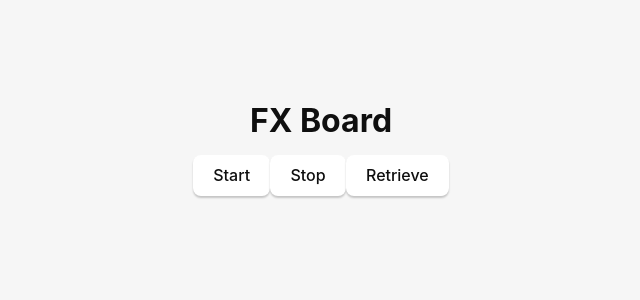
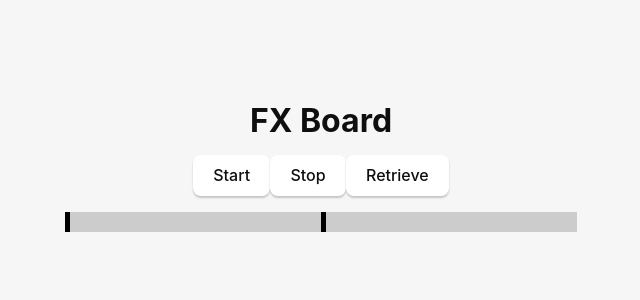
Before and after one commit to mfvargo/fx-board, a React (Vite) app: page / in a window 1280 px wide. Shown: the top 300 px of the page, without its empty margins (319-959 px from the left). Built offline with nearby package versions, Linux system fonts and the light colour scheme.

Commit message:
Add level meters

```diff
--- a/src/components/BoardSet.tsx
+++ b/src/components/BoardSet.tsx
@@ -1,11 +1,15 @@
 import { useContext, useEffect, useState } from "react";
 import { HandlerContext } from "../utils/HandlerContext";
 import { UnitModel } from "../utils/UnitModel";
+import LevelMeter from "./LevelMeter/LevelMeter";
 
 export default function BoardSet() {
 
     const [statusMsg, setStatusMsg] = useState("");
     const { unitHandler } = useContext(HandlerContext);
+    const [leftLevel, setLeftLevel] = useState(unitHandler.updatedModel.inputLeft);
+    const [rightLevel, setRightLevel] = useState(unitHandler.updatedModel.inputRight);
+    const sliderOrientation = "horizontal"
 
     useEffect(() => {
       unitHandler.subscribe("levels", "fx-board-app",  distributeLevels);
@@ -21,6 +25,8 @@ export default function BoardSet() {
 
     async function distributeLevels(model: UnitModel) {
         setStatusMsg(`Levels: ${JSON.stringify(model)}`);
+        setLeftLevel(model.inputLeft);
+        setRightLevel(model.inputRight);
     }
 
     async function start_audio() {
@@ -45,6 +51,17 @@ export default function BoardSet() {
             <button type="button" onClick={retrieve_boards}>Retrieve</button>
             </p>
             <p>{statusMsg}</p>
+            <LevelMeter
+                signal={leftLevel}
+                orientation={sliderOrientation}
+                size={"16rem"}
+            />
+            <LevelMeter
+                signal={rightLevel}
+                orientation={sliderOrientation}
+                size={"16rem"}
+            />
+
         </div>
     )
 }
--- /dev/null
+++ b/src/components/LevelMeter/LevelMeter.tsx
@@ -0,0 +1,67 @@
+import { Level } from "../../utils/UnitModel";
+import { min, max, maxWidth, signalToColor } from "../../utils/setSignalToColor";
+
+type RemString = `${number}rem`;
+
+interface LevelMeterProps {
+  signal: Level;
+  orientation: "horizontal" | "vertical";
+  size?: number | RemString;
+}
+
+export default function LevelMeter({ signal, orientation, size }: LevelMeterProps) {
+  let { peak, level } = signal;
+  // if size is a rem string, convert the value into px (1rem = 16px)
+  // @ts-ignore
+  const sizeNum = typeof size === "number" ? size : parseFloat(size) * 16;
+  // use size if provided, otherwise use default width value
+  const meterSize = sizeNum || maxWidth;
+
+  // calculate dimensions based on orientation
+  const fullSvgHeight = orientation === "horizontal" ? 20 : meterSize;
+  const fullSvgWidth = orientation === "horizontal" ? meterSize : 20;
+  const fillHeight = orientation === "horizontal" ? 20 : ((level - min) * meterSize) / (max - min);
+  const fillWidth = orientation === "horizontal" ? ((level - min) * meterSize) / (max - min) : 20;
+  const fillPosition = orientation === "horizontal" ? 0 : meterSize - fillHeight;
+  const peakHeight = orientation === "horizontal" ? 20 : 5;
+  const peakWidth = orientation === "horizontal" ? 5 : 20;
+  const peakYPosition = orientation === "horizontal" ? 0 : meterSize - ((peak - min) * meterSize) / (max - min);
+  const peakXPosition = orientation === "horizontal" ? ((peak - min) * meterSize) / (max - min) : 0;
+
+  let overload = false;
+
+  if (peak > max) {
+    overload = true;
+    peak = max;
+  }
+  if (peak < min) {
+    peak = min;
+  }
+  if (level > max) {
+    level = max;
+  }
+  if (level < min) {
+    level = min;
+  }
+
+  return (
+    <svg style={{ height: fullSvgHeight, width: fullSvgWidth }}>
+      <rect style={{ height: fullSvgHeight, width: fullSvgWidth }} fill="#ccc" rx="0" ry="0" />
+      <rect
+        style={{ height: fillHeight, width: fillWidth }}
+        y={fillPosition}
+        fill={signalToColor(signal)}
+        rx="0"
+        ry="0"
+      />
+      <rect
+        style={{ height: peakHeight, width: peakWidth }}
+        x={peakXPosition}
+        y={peakYPosition}
+        fill={overload ? "#FF0000" : "#000000"}
+        rx="0"
+        ry="0"
+      />
+    </svg>
+  );
+}
--- /dev/null
+++ b/src/utils/setSignalToColor.ts
@@ -0,0 +1,24 @@
+export const min = -60;
+export const max = -12;
+export const maxWidth = 150;
+
+interface Props {
+  level: number;
+}
+export const signalToColor = ({ level }: Props) => {
+  const width = ((level - min) * maxWidth) / (max - min);
+
+  let color = "#777"; // grey
+  if (width / maxWidth > 0.9) {
+    color = "#ff4500"; // Orange Red
+  } else if (width / maxWidth > 0.8) {
+    color = "#fe5a1d"; // Giants Orange
+  } else if (width / maxWidth > 0.5) {
+    color = "#f0e130"; // Dandelion
+  } else if (width / maxWidth > 0.25) {
+    color = "#32cd32"; // Lime Green
+  } else if (width / maxWidth > 0.1) {
+    color = "#a8e4a0"; // Granny Smith
+  }
+  return color;
+};
```
Also changed, not shown: 1 other file (tests, documents, lock files or other folders).
